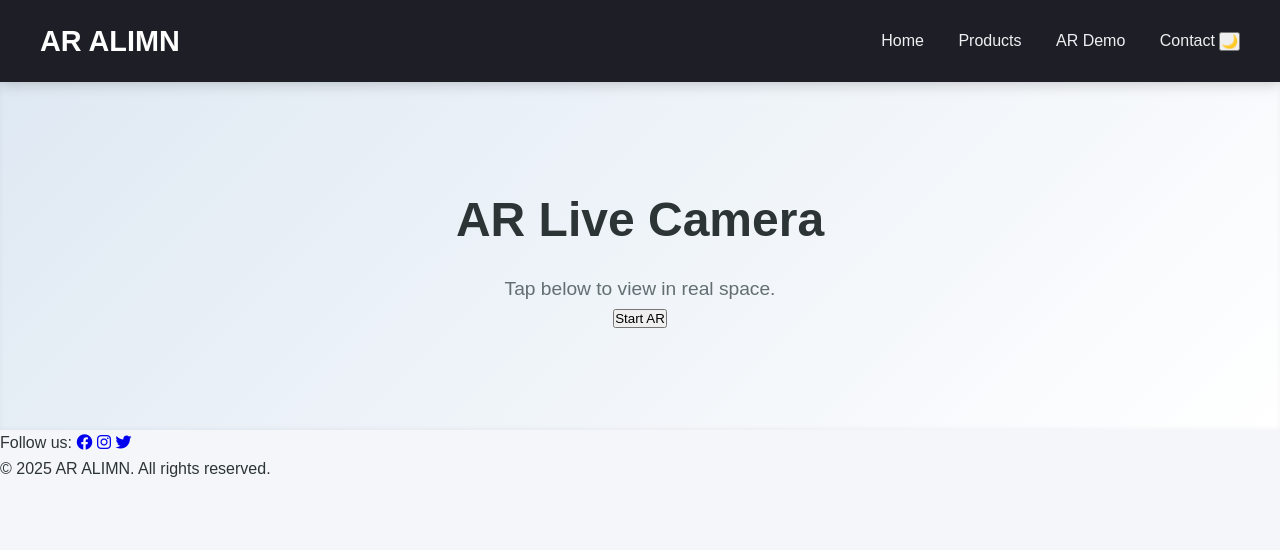
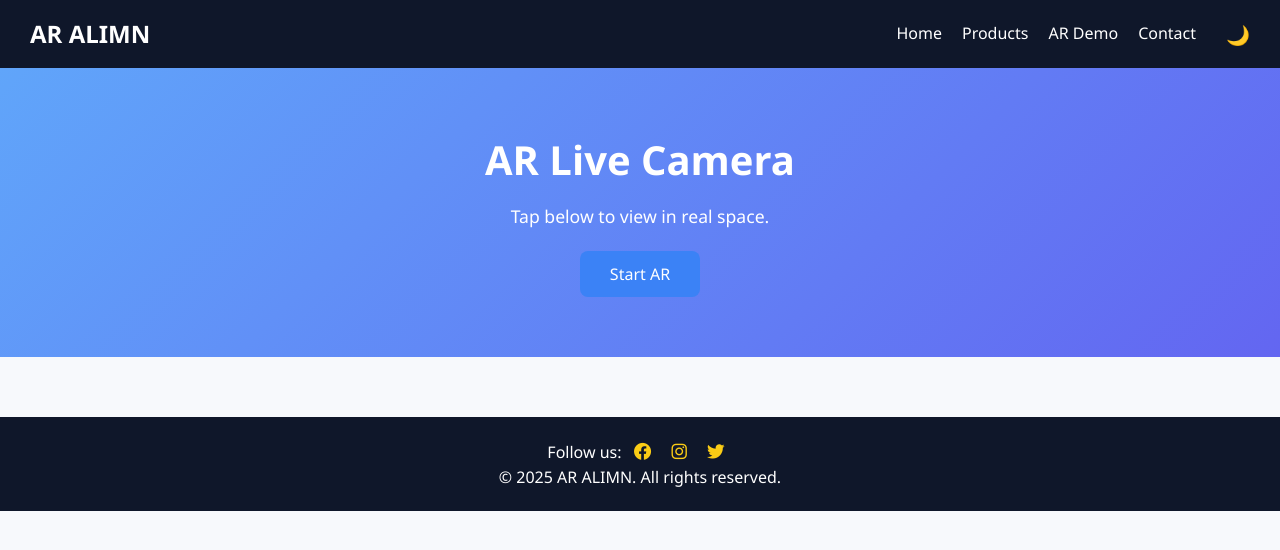
Before and after one commit to naqinizam/ar-alimn-project, a Flask app: page /ar in a window 1280 px wide. Shown: the top 550 px of the page. Run offline with Flask 3, Linux system fonts and the light colour scheme.

Commit message:
Updated index.html and UI

```diff
--- a/static/style.css
+++ b/static/style.css
@@ -1,237 +1,253 @@
-/* static/style.css */
-
-/* === Base Reset === */
+/* Reset and Global Styles */
 * {
+  box-sizing: border-box;
   margin: 0;
   padding: 0;
-  box-sizing: border-box;
+}
+body {
+  font-family: 'Segoe UI', sans-serif;
+  background-color: #f7f9fc;
+  color: #2c3e50;
+  line-height: 1.6;
+  transition: background 0.3s, color 0.3s;
+}
+a {
+  text-decoration: none;
+  color: inherit;
+}
+img {
+  max-width: 100%;
+  display: block;
+}
+button {
+  cursor: pointer;
+  border: none;
+  outline: none;
+  font-family: inherit;
 }
 
-body {
-  font-family: 'Poppins', sans-serif;
-  background-color: #f4f6fa;
-  color: #2d3436;
-  line-height: 1.6;
-}
-
-/* === Header / Navbar === */
+/* Header */
 header {
-  background: #1e1f26;
+  background-color: #0f172a;
   color: white;
+  padding: 15px 30px;
   display: flex;
   justify-content: space-between;
   align-items: center;
-  padding: 18px 40px;
-  box-shadow: 0 4px 12px rgba(0, 0, 0, 0.15);
-  position: sticky;
-  top: 0;
-  z-index: 1000;
+  flex-wrap: wrap;
+}
+.logo {
+  font-size: 1.5em;
+  font-weight: 600;
+}
+nav {
+  display: flex;
+  align-items: center;
+  gap: 20px;
+}
+nav a {
+  color: white;
+  font-weight: 500;
+  transition: color 0.3s;
+}
+nav a:hover {
+  color: #60a5fa;
+}
+#toggle-theme {
+  background: none;
+  color: #facc15;
+  font-size: 1.2rem;
+  margin-left: 10px;
 }
 
-.logo {
-  font-size: 1.8rem;
-  font-weight: bold;
-  display: flex;
-  align-items: center;
-  gap: 10px;
+/* Hero Section */
+.hero {
+  text-align: center;
+  padding: 60px 20px;
+  background: linear-gradient(135deg, #60a5fa, #6366f1);
+  color: white;
+}
+.hero h1 {
+  font-size: 2.5em;
+  margin-bottom: 10px;
+}
+.hero p {
+  font-size: 1.1em;
+  max-width: 600px;
+  margin: 0 auto;
 }
 
-nav a {
-  color: #ecf0f1;
-  margin-left: 30px;
-  text-decoration: none;
-  font-weight: 500;
-  font-size: 1rem;
-  transition: color 0.3s ease;
+/* Intro Section */
+.intro {
+  padding: 40px 20px;
+  text-align: center;
+}
+.product-preview {
+  display: flex;
+  justify-content: center;
+  gap: 20px;
+  margin-top: 20px;
 }
 
-nav a:hover {
-  color: #74b9ff;
+/* Products Page */
+.products {
+  padding: 40px 20px;
+  text-align: center;
+}
+.product-grid {
+  display: flex;
+  flex-wrap: wrap;
+  justify-content: center;
+  gap: 30px;
+  margin-top: 30px;
+}
+.product-card {
+  background: white;
+  border-radius: 10px;
+  box-shadow: 0 4px 14px rgba(0, 0, 0, 0.05);
+  padding: 20px;
+  width: 260px;
+  transition: transform 0.2s;
+}
+.product-card:hover {
+  transform: translateY(-4px);
+}
+.product-card h3 {
+  margin: 15px 0;
+}
+.product-card button {
+  padding: 10px 20px;
+  background-color: #2563eb;
+  color: white;
+  border-radius: 6px;
+  font-size: 1em;
+  transition: background 0.3s;
+}
+.product-card button:hover {
+  background-color: #1d4ed8;
 }
 
-/* === Hero Section === */
-.hero {
-  background: linear-gradient(135deg, #dfe9f3, #ffffff);
-  padding: 100px 20px;
-  text-align: center;
-  color: #2d3436;
-  box-shadow: inset 0 -1px 5px rgba(0, 0, 0, 0.05);
-}
-
-.hero h1 {
-  font-size: 3rem;
-  font-weight: 700;
-  margin-bottom: 15px;
-}
-
-.hero p {
-  font-size: 1.2rem;
-  color: #636e72;
-}
-
-/* === AR Container === */
-#ar-container {
-  padding: 60px 20px;
+/* AR Section */
+.ar-card {
+  padding: 30px 20px;
   display: flex;
   flex-direction: column;
   align-items: center;
 }
-
-#camera-wrapper {
+#camera-feed {
   width: 100%;
-  max-width: 460px;
+  max-width: 480px;
   aspect-ratio: 4/3;
-  background-color: #000;
-  border-radius: 20px;
-  overflow: hidden;
-  box-shadow: 0 8px 20px rgba(0, 0, 0, 0.15);
-  position: relative;
-  margin-bottom: 20px;
+  border-radius: 10px;
+  background: black;
+  object-fit: cover;
+}
+#ar-object {
+  position: absolute;
+  width: 140px;
+  top: 50%;
+  left: 50%;
+  transform: translate(-50%, -50%);
+  z-index: 10;
+  touch-action: none;
+}
+#start-ar {
+  padding: 12px 30px;
+  margin-top: 20px;
+  font-size: 1em;
+  background-color: #3b82f6;
+  color: white;
+  border-radius: 8px;
+  transition: background 0.3s;
+}
+#start-ar:hover {
+  background-color: #2563eb;
+}
+.camera-error {
+  margin-top: 20px;
+  color: red;
+  font-weight: bold;
 }
 
-#camera-stream {
-  width: 100%;
-  height: 100%;
-  object-fit: cover;
+/* Contact Page */
+#contact {
+  padding: 40px 20px;
+  text-align: center;
+}
+#contact form {
+  display: flex;
+  flex-direction: column;
+  max-width: 400px;
+  margin: auto;
+  gap: 15px;
+}
+#contact input,
+#contact textarea {
+  padding: 12px;
+  border: 1px solid #ccc;
+  border-radius: 6px;
+  font-size: 1em;
+}
+#contact button {
+  padding: 10px 20px;
+  background-color: #2563eb;
+  color: white;
+  border-radius: 6px;
+  font-size: 1em;
+  transition: background 0.3s;
+}
+#contact button:hover {
+  background-color: #1d4ed8;
 }
 
-#chair {
-  position: absolute;
-  top: 50%;
-  left: 50%;
-  width: 160px;
-  transform: translate(-50%, -50%) scale(1) rotate(0deg);
-  z-index: 2;
-  cursor: grab;
-  transition: transform 0.3s ease;
+/* Footer */
+footer {
+  background-color: #0f172a;
+  color: white;
+  padding: 20px;
+  text-align: center;
+  margin-top: 60px;
+}
+footer a {
+  color: #facc15;
+  margin: 0 8px;
+  font-size: 1.1em;
+}
+footer a:hover {
+  color: #fcd34d;
 }
 
-#start-btn {
-  background: #0984e3;
-  color: #fff;
-  font-size: 1rem;
-  font-weight: 500;
-  padding: 14px 32px;
-  border: none;
-  border-radius: 10px;
-  cursor: pointer;
-  box-shadow: 0 6px 12px rgba(0, 0, 0, 0.1);
-  transition: background 0.3s ease, transform 0.2s ease;
+/* Dark Mode */
+.dark-mode {
+  background-color: #121212;
+  color: #f1f1f1;
 }
-
-#start-btn:hover {
-  background: #0077cc;
-  transform: translateY(-2px);
+.dark-mode header {
+  background-color: #1e1e1e;
 }
-
-/* === Responsive === */
-@media (max-width: 768px) {
-  header {
-    flex-direction: column;
-    align-items: flex-start;
-    padding: 16px 20px;
-  }
-
-  nav a {
-    margin: 10px 0;
-  }
-
-  .hero h1 {
-    font-size: 2.2rem;
-  }
+.dark-mode nav a {
+  color: #ddd;
 }
-
-/* === Utility === */
-section {
-  padding: 60px 30px;
+.dark-mode nav a:hover {
+  color: #60a5fa;
 }
-
-.product-list {
-  display: grid;
-  grid-template-columns: repeat(auto-fit, minmax(220px, 1fr));
-  gap: 30px;
+.dark-mode .hero {
+  background: #1f2937;
+  color: #f1f1f1;
 }
-
-.product-card {
-  background: white;
-  border-radius: 16px;
-  box-shadow: 0 6px 14px rgba(0, 0, 0, 0.1);
-  padding: 20px;
-  text-align: center;
-  transition: transform 0.3s ease;
+.dark-mode .product-card {
+  background-color: #1f1f1f;
+  color: #f1f1f1;
 }
-
-.product-card:hover {
-  transform: translateY(-5px);
+.dark-mode .product-card button {
+  background-color: #3b82f6;
 }
-
-.product-card img {
-  max-width: 100%;
-  height: auto;
-  margin-bottom: 15px;
+.dark-mode #contact input,
+.dark-mode #contact textarea {
+  background-color: #2c2c2c;
+  color: #f1f1f1;
+  border: 1px solid #444;
 }
-
-.product-card h3 {
-  font-size: 1.2rem;
-  margin-bottom: 10px;
+.dark-mode footer {
+  background-color: #1e1e1e;
 }
-
-.product-card p {
-  font-size: 0.95rem;
-  color: #636e72;
-  margin-bottom: 15px;
-}
-
-.product-card button {
-  background: #2d98da;
-  color: white;
-  border: none;
-  padding: 10px 20px;
-  border-radius: 8px;
-  font-weight: 500;
-  cursor: pointer;
-  transition: background 0.3s ease;
-}
-
-.product-card button:hover {
-  background: #1e7cc7;
-}
-
-/* === Contact Form === */
-#contact form {
-  max-width: 500px;
-  margin: 0 auto;
-  display: flex;
-  flex-direction: column;
-  gap: 15px;
-}
-
-#contact input,
-#contact textarea {
-  padding: 12px 16px;
-  border: 1px solid #ccc;
-  border-radius: 10px;
-  font-size: 1rem;
-  outline: none;
-  transition: border 0.3s ease;
-}
-
-#contact input:focus,
-#contact textarea:focus {
-  border-color: #0984e3;
-}
-
-#contact button {
-  background: #00cec9;
-  color: white;
-  padding: 12px;
-  border: none;
-  border-radius: 10px;
-  font-weight: 600;
-  cursor: pointer;
-  transition: background 0.3s ease;
-}
-
-#contact button:hover {
-  background: #00b8b0;
-}
```
